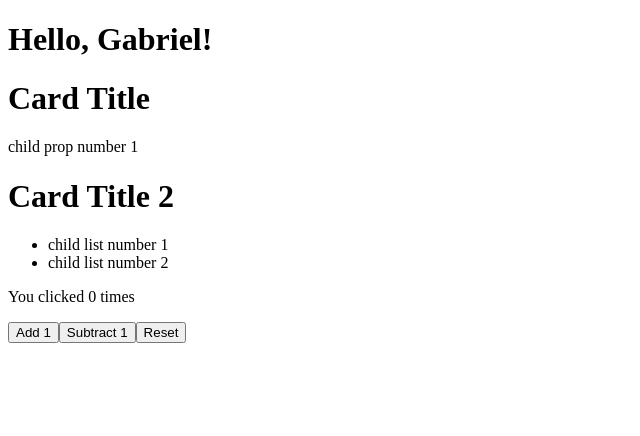
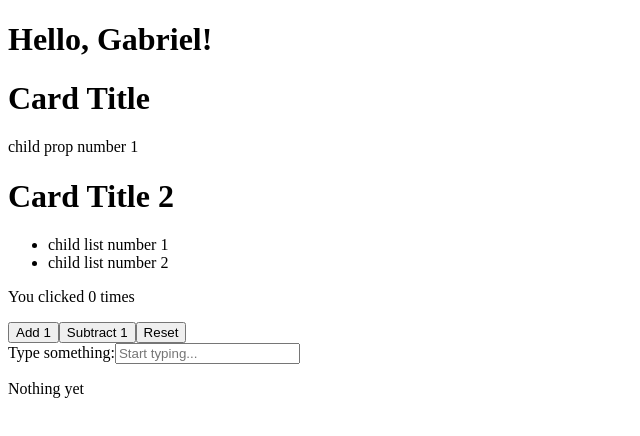
Before and after one commit to gabrielsantosdelima/frontend-studies, a React (Vite) app in the folder react-studies/: page / in a window 1280 px wide. Shown: the top 436 px of the page, without its empty margins (0-640 px from the left). Built offline with nearby package versions, Linux system fonts and the light colour scheme.

Commit message:
feat(text-mirror): show typed text live

```diff
--- a/react-studies/src/App.tsx
+++ b/react-studies/src/App.tsx
@@ -1,6 +1,7 @@
 import { Greeting } from './components/Greeting';
 import { Card } from './components/Card';
 import { Counter } from './components/Counter';
+import { TextMirror } from './components/TextMirror';
 
 function App() {
   return (
@@ -18,6 +19,7 @@ function App() {
       </Card>
 
       <Counter/>
+      <TextMirror/>
     </>
   )
 }
--- a/react-studies/src/components/Counter.tsx
+++ b/react-studies/src/components/Counter.tsx
@@ -4,7 +4,7 @@ export function Counter() {
     const [count, setCount] = useState(0);
 
     return(
-        <>
+        <div>
             <p>You clicked {count} times</p>
             <button onClick={() => setCount(count+1)}>
                 Add 1
@@ -15,6 +15,6 @@ export function Counter() {
             <button onClick={() => setCount(0)}>
                 Reset
             </button>
-        </>
+        </div>
     )
 }
--- /dev/null
+++ b/react-studies/src/components/TextMirror.tsx
@@ -0,0 +1,29 @@
+import { useState} from "react";
+import type { ChangeEvent } from "react";
+
+export function TextMirror(){
+    const [text, setText] = useState('');
+
+    function handleChange(e: ChangeEvent<HTMLInputElement>){
+        setText(e.target.value);
+    }
+
+    return(
+        <div>
+            <label>
+                Type something:
+            </label>
+
+            <input
+                type="text"
+                value={text}
+                onChange={handleChange}
+                placeholder="Start typing..."
+            />
+
+            <p>
+                {text ? <>You tiped: {text}</> : <>Nothing yet</>}
+            </p>
+        </div>
+    )
+}
```
Also changed, not shown: 1 other file (tests, documents, lock files or other folders).
